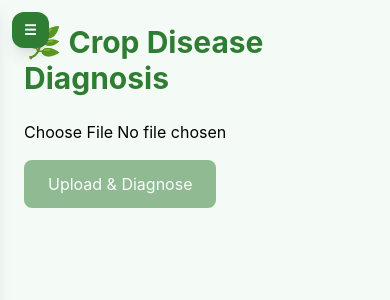
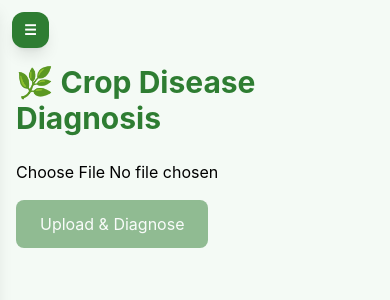
Before and after one commit to darkmoorltd-jpg/GAIA, a Next.js app in the folder frontend/: page /crops in a window 390 px wide. Shown: the top 300 px of the page. Built offline with nearby package versions, Linux system fonts and the light colour scheme.

Commit message:
fix: mobile responsive layout

```diff
--- a/frontend/app/layout.tsx
+++ b/frontend/app/layout.tsx
@@ -5,16 +5,15 @@ import Sidebar from '@/components/Sidebar'
 export const metadata: Metadata = {
   title: 'GAIA - Global Agricultural Intelligence Assistant',
   description: 'AI-powered crop disease, pest, soil, and livestock diagnosis.',
+  viewport: { width: 'device-width', initialScale: 1, maximumScale: 1 },
 }
 
 export default function RootLayout({ children }: { children: React.ReactNode }) {
   return (
     <html lang="en">
-      <body className="bg-gaia-bg">
-        <div className="flex h-screen">
-          <Sidebar />
-          <main className="flex-1 overflow-y-auto p-6">{children}</main>
-        </div>
+      <body className="bg-gaia-bg min-h-screen">
+        <Sidebar />
+        <main className="md:ml-64 min-h-screen overflow-y-auto p-4 pt-16 md:p-6 md:pt-6">{children}</main>
       </body>
     </html>
   )
```
